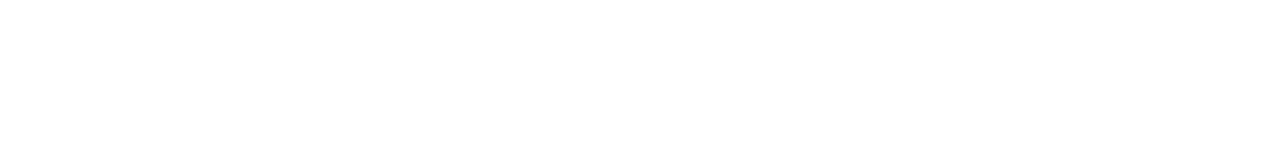
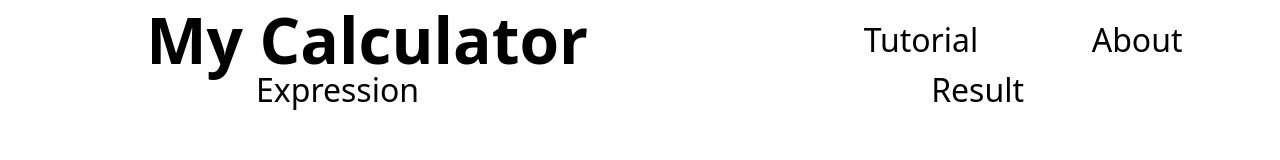
Before and after one commit to gurdasss/calculator-webapp, a plain HTML site: page index.html in a window 1280 px wide. Drawn offline with nearby package versions, Linux system fonts and the light colour scheme; a web font is replaced by a local one.

Commit message:
created a rough layout

```diff
--- a/index.html
+++ b/index.html
@@ -4,6 +4,31 @@
     <meta charset="UTF-8" />
     <meta name="viewport" content="width=device-width, initial-scale=1.0" />
     <title>Calculator</title>
+    <!-- 1. LINK NORMALIZE.CSS FIRST -->
+    <link
+      rel="stylesheet"
+      href="https://cdnjs.cloudflare.com/ajax/libs/normalize/8.0.1/normalize.min.css"
+    />
+    <link rel="stylesheet" href="style.css" />
+    <script src="main.js"></script>
   </head>
-  <body></body>
+  <body>
+    <header>
+      <div class="header__title"><a href="/index.html">My Calculator</a></div>
+      <div class="header__links">
+        <a href="#" target="_blank" rel="noopener noreferrer">Tutorial</a
+        ><a href="#" target="_blank" rel="noopener noreferrer"> About</a>
+      </div>
+    </header>
+    <main>
+      <div class="main__container">
+        <div class="main__container__title">Expression</div>
+
+      </div>
+
+      <div class="main__container">
+        <div class="main__container__title">Result</div>
+      </div>
+    </main>
+  </body>
 </html>
--- a/main.js
+++ b/main.js
@@ -0,0 +1,22 @@
+// /^(\d+)[+-/*](\d+)$/
+// /^-?(\d+(\.\d+)?)[+-/*]-?(\d+(\.\d+)?)$/
+
+const exp1 = "(+ 2 5 6)"; // (2 + 5) + 6 = 13
+const exp2 = "(- 2 5 6)"; // (2 - 5) - 6 = -9
+const exp3 = "(* 2 5 6)"; // (2 * 5) * 6 = 60
+const exp4 = "(/ 2 5 6)"; // (2 / 5) / 6 ≈ 0.67
+// Left -> Right associativity
+// Inside -> Outside
+// Prefix notation and their is no need for operator precedence
+// Checkout SICP for implementing parser
+// after evaluating each expression the parser should return a "rational" object
+// I need to use recursion and LIFO data structure for this
+
+function foo(exp) {
+  let i = 0;
+  while (i < exp.length) {
+    console.log(exp[i++]);
+  }
+}
+
+foo(exp1);
--- a/style.css
+++ b/style.css
@@ -0,0 +1,53 @@
+@import url("https://fonts.googleapis.com/css2?family=Micro+5&display=swap");
+
+body {
+  height: 100vh;
+  display: flex;
+  flex-direction: column;
+  font-family: "Micro 5", system-ui, -apple-system, BlinkMacSystemFont,
+    "Segoe UI", Roboto, Oxygen, Ubuntu, Cantarell, "Open Sans", "Helvetica Neue",
+    sans-serif;
+}
+
+header {
+  display: flex;
+  align-items: center;
+  gap: 32px;
+  height: 64px;
+  font-size: xx-large;
+  font-style: normal;
+  margin-top: 8px;
+}
+
+a {
+  text-decoration: none;
+  color: black;
+}
+
+.header__title {
+  flex: auto;
+  text-align: center;
+  font-weight: bold;
+  font-size: 4rem;
+}
+
+.header__links {
+  flex: auto;
+  display: flex;
+  gap: 16px;
+  justify-content: space-evenly;
+}
+
+main {
+  flex: 2; /* 1 1 auto */
+  display: flex;
+  font-size: xx-large;
+  font-style: normal;
+}
+
+.main__container {
+  flex: auto;
+  display: flex;
+  flex-direction: column;
+  align-items: center;
+}
```
